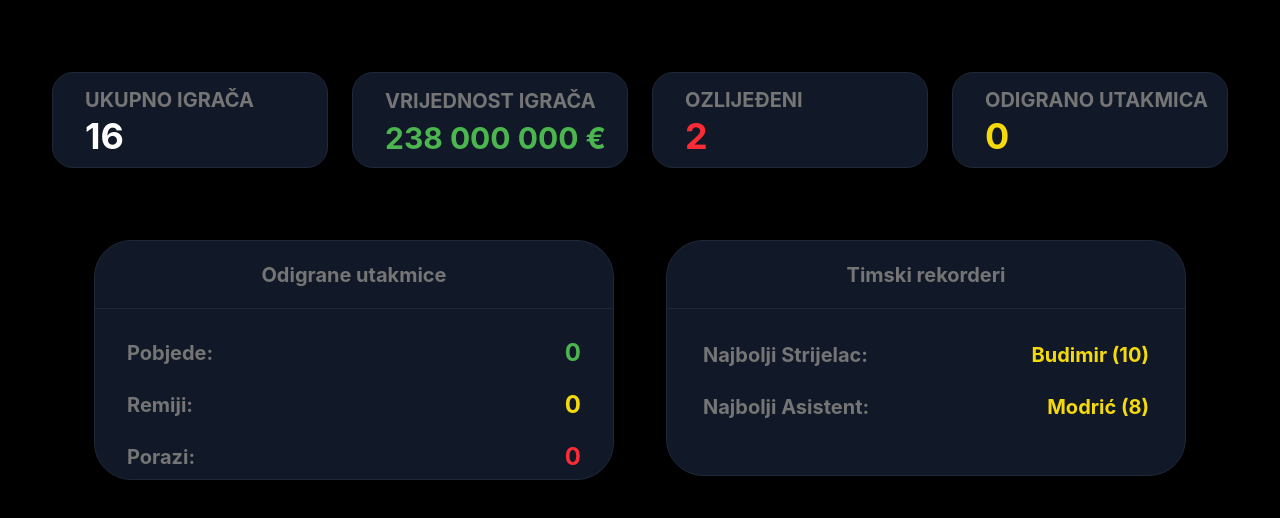
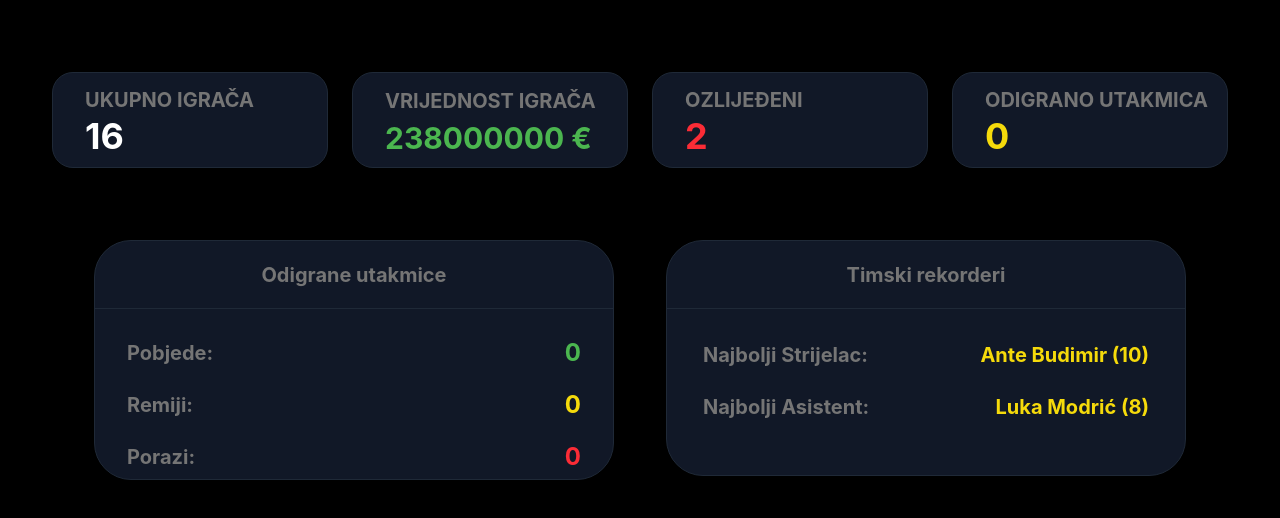
Before and after one commit to DarioDobranovic/TeamManager, a Vue app: page /analitika in a window 1280 px wide. Shown: the top 518 px of the page. Built offline with nearby package versions, Linux system fonts and the light colour scheme.

Commit message:
commit
Dodan scrollwheel kod utakmica za scrollanje igrača i poboljšanje analitike

```diff
--- a/src/views/EkranZaAnalitiku.vue
+++ b/src/views/EkranZaAnalitiku.vue
@@ -3,165 +3,99 @@ import { computed } from 'vue'
 import { useDataStore } from '@/stores/dataStore'
 
 const dataStore = useDataStore()
+const ukupanBrojIgraca = computed(() => {
 
-const igraciZaAnalitiku = computed(() => {
-  if (!dataStore.igraci) {
-    return []
-  }
+  return dataStore.igraci.length
 
-  return dataStore.igraci
-})
-
-const utakmiceZaAnalitiku = computed(() => {
-  if (!dataStore.utakmice) {
-    return []
-  }
-
-  return dataStore.utakmice
-})
-
-const ukupanBrojIgraca = computed(() => {
-  return igraciZaAnalitiku.value.length
 })
 
 const ukupnaVrijednostIgraca = computed(() => {
   let zbrojVrijednostiIgraca = 0
+  dataStore.igraci.forEach(function (igrac) {
 
-  igraciZaAnalitiku.value.forEach(function (igrac) {
-    zbrojVrijednostiIgraca += pretvoriVrijednostUBroj(igrac.vrijednost)
+    zbrojVrijednostiIgraca += igrac.vrijednost
   })
-
   return zbrojVrijednostiIgraca
 })
 
 const ukupanBrojOzlijedenihIgraca = computed(() => {
   let brojOzlijedenihIgraca = 0
 
-  igraciZaAnalitiku.value.forEach(function (igrac) {
-    const statusIgraca = String(igrac.status).toLowerCase()
+  dataStore.igraci.forEach(function (igrac) {
+    const statusIgraca = igrac.status.toLowerCase()
 
-    if (statusIgraca.includes('ozlij') || statusIgraca.includes('ozlje')) {
+    if (statusIgraca.includes('ozlijeden')) {
       brojOzlijedenihIgraca++
     }
   })
-
   return brojOzlijedenihIgraca
 })
 
 const ukupanBrojOdigranihUtakmica = computed(() => {
-  return utakmiceZaAnalitiku.value.length
+  return dataStore.utakmice.length
 })
 
 const brojPobjeda = computed(() => {
-  let brojPobjedaKluba = 0
+  let brojac = 0
+  dataStore.utakmice.forEach(function (utakmica) {
+    if (utakmica.nasiGolovi > utakmica.protivnickiGolovi) brojac++
+  })
+  return brojac
+})
 
-  utakmiceZaAnalitiku.value.forEach(function (utakmica) {
-    const brojZabijenihGolova = pretvoriVrijednostUBroj(utakmica.zabiliSmo)
-    const brojPrimljenihGolova = pretvoriVrijednostUBroj(utakmica.primiliSmo)
+const brojRemija = computed(() => {
+  let brojac = 0
+  dataStore.utakmice.forEach(function (utakmica) {
+    if (utakmica.nasiGolovi === utakmica.protivnickiGolovi) brojac++
+  })
+  return brojac
+})
 
-    if (brojZabijenihGolova > brojPrimljenihGolova) {
-      brojPobjedaKluba++
+const brojPoraza = computed(() => {
+  let brojac = 0
+  dataStore.utakmice.forEach(function (utakmica) {
+    if (utakmica.nasiGolovi < utakmica.protivnickiGolovi) brojac++
+  })
+  return brojac
+})
+
+const najboljiStrijelac = computed(() => {
+  let najbolji = null
+  let najviseGolova = 0
+
+  dataStore.igraci.forEach(function (igrac) {
+    if (igrac.golovi > najviseGolova) {
+      najviseGolova = igrac.golovi
+      najbolji = igrac
     }
   })
 
-  return brojPobjedaKluba
+  if (najbolji && najviseGolova > 0) {
+    return najbolji.ime + ' ' + najbolji.prezime + ' (' + najviseGolova + ')'
+  }
+  return 'Nema golova'
 })
 
-const brojRemija = computed(() => {
-  let brojRemijaKluba = 0
 
-  utakmiceZaAnalitiku.value.forEach(function (utakmica) {
-    const brojZabijenihGolova = pretvoriVrijednostUBroj(utakmica.zabiliSmo)
-    const brojPrimljenihGolova = pretvoriVrijednostUBroj(utakmica.primiliSmo)
+const najboljiAsistent = computed(() => {
+  let najbolji = null
+  let najviseAsistencija = 0
 
-    if (brojZabijenihGolova === brojPrimljenihGolova) {
-      brojRemijaKluba++
+  dataStore.igraci.forEach(function (igrac) {
+    if (igrac.asistencije > najviseAsistencija) {
+      najviseAsistencija = igrac.asistencije
+      najbolji = igrac
     }
   })
 
-  return brojRemijaKluba
+  if (najbolji && najviseAsistencija > 0) {
+    return najbolji.ime + ' ' + najbolji.prezime + ' (' + najviseAsistencija + ')'
+  }
+  return 'Nema asistencija'
 })
 
-const brojPoraza = computed(() => {
-  let brojPorazaKluba = 0
+</script>
 
-  utakmiceZaAnalitiku.value.forEach(function (utakmica) {
-    const brojZabijenihGolova = pretvoriVrijednostUBroj(utakmica.zabiliSmo)
-    const brojPrimljenihGolova = pretvoriVrijednostUBroj(utakmica.primiliSmo)
-
-    if (brojZabijenihGolova < brojPrimljenihGolova) {
-      brojPorazaKluba++
-    }
-  })
-
-  return brojPorazaKluba
-})
-
-const tekstNajboljegStrijelca = computed(() => {
-  const najboljiIgrac = dohvatiNajboljegIgracaPremaPolju('golovi')
-
-  if (!najboljiIgrac) {
-    return 'Nema (0)'
-  }
-
-  return najboljiIgrac.prezime + ' (' + pretvoriVrijednostUBroj(najboljiIgrac.golovi) + ')'
-})
-
-const tekstNajboljegAsistenta = computed(() => {
-  const najboljiIgrac = dohvatiNajboljegIgracaPremaPolju('asistencije')
-
-  if (!najboljiIgrac) {
-    return 'Nema (0)'
-  }
-
-  return najboljiIgrac.prezime + ' (' + pretvoriVrijednostUBroj(najboljiIgrac.asistencije) + ')'
-})
-
-function dohvatiNajboljegIgracaPremaPolju(nazivPolja) {
-  if (igraciZaAnalitiku.value.length === 0) {
-    return null
-  }
-
-  let najboljiIgrac = igraciZaAnalitiku.value[0]
-
-  igraciZaAnalitiku.value.forEach(function (igrac) {
-    const trenutnaVrijednost = pretvoriVrijednostUBroj(igrac[nazivPolja])
-    const najboljaVrijednost = pretvoriVrijednostUBroj(najboljiIgrac[nazivPolja])
-
-    if (trenutnaVrijednost > najboljaVrijednost) {
-      najboljiIgrac = igrac
-    }
-  })
-
-  return najboljiIgrac
-}
-
-function pretvoriVrijednostUBroj(vrijednost) {
-  if (vrijednost === '' || vrijednost === null || vrijednost === undefined) {
-    return 0
-  }
-
-  return Number(vrijednost)
-}
-
-function formatirajVelikiBroj(vrijednost) {
-  const tekstVrijednosti = String(vrijednost)
-  let formatiranaVrijednost = ''
-  let brojacZnamenki = 0
-
-  for (let indeks = tekstVrijednosti.length - 1; indeks >= 0; indeks--) {
-    formatiranaVrijednost = tekstVrijednosti[indeks] + formatiranaVrijednost
-    brojacZnamenki++
-
-    if (brojacZnamenki === 3 && indeks !== 0) {
-      formatiranaVrijednost = ' ' + formatiranaVrijednost
-      brojacZnamenki = 0
-    }
-  }
-
-  return formatiranaVrijednost
-}
-</script>
 
 <template>
   <div class="w-full max-w-294 mx-auto mt-18">
@@ -180,7 +114,7 @@ function formatirajVelikiBroj(vrijednost) {
           Vrijednost igrača
         </p>
         <p class="text-zelena text-3xl font-bold leading-none mt-2">
-          {{ formatirajVelikiBroj(ukupnaVrijednostIgraca) }} €
+          {{ ukupnaVrijednostIgraca }} €
         </p>
       </div>
 
@@ -254,7 +188,7 @@ function formatirajVelikiBroj(vrijednost) {
               Najbolji Strijelac:
             </p>
             <p class="text-zuta text-xl font-bold text-right">
-              {{ tekstNajboljegStrijelca }}
+              {{ najboljiStrijelac }}
             </p>
           </div>
 
@@ -263,7 +197,7 @@ function formatirajVelikiBroj(vrijednost) {
               Najbolji Asistent:
             </p>
             <p class="text-zuta text-xl font-bold text-right">
-              {{ tekstNajboljegAsistenta }}
+              {{ najboljiAsistent }}
             </p>
           </div>
         </div>
--- a/src/views/EkranZaUtakmice.vue
+++ b/src/views/EkranZaUtakmice.vue
@@ -74,7 +74,7 @@ function spremiUtakmicu() {
   const ocjeneIgraca = []
 
   for (let i = 0; i < dataStore.igraci.length; i++) {
-    if (i < 5) {
+    if (i < 11) {
       const novaOcjena = Math.floor(Math.random() * 51 + 50) / 10
 
       ocjeneIgraca.push({
@@ -163,6 +163,8 @@ function obrisiUtakmicu(id) {
           </h2>
         </div>
 
+
+
         <div class="mx-16 mb-12 bg-fill2 border border-stroke rounded-xl overflow-hidden">
           <div class="px-4 py-3 border-b border-stroke">
             <p class="text-tekst1 text-sm font-bold">
@@ -170,8 +172,9 @@ function obrisiUtakmicu(id) {
             </p>
           </div>
 
+          <div class="max-h-60 overflow-y-auto scrollbar-thin scrollbar-thumb-gray-600 scrollbar-track-transparent">
             <div v-for="ocjenaIgraca in utakmica.ocjeneIgraca" :key="ocjenaIgraca.id"
-            class="flex justify-between px-12 py-3 border-b border-stroke text-sm font-bold">
+              class="flex justify-between px-12 py-3 border-b border-stroke text-sm font-bold last:border-b-0">
               <p class="text-tekst1">
                 {{ ocjenaIgraca.ime }} {{ ocjenaIgraca.prezime }}
               </p>
@@ -179,6 +182,7 @@ function obrisiUtakmicu(id) {
               <p class="text-zuta">
                 {{ ocjenaIgraca.ocjena }}
               </p>
+            </div>
           </div>
         </div>
       </div>
```
Lines whose indentation alone changed are shown as unchanged.
